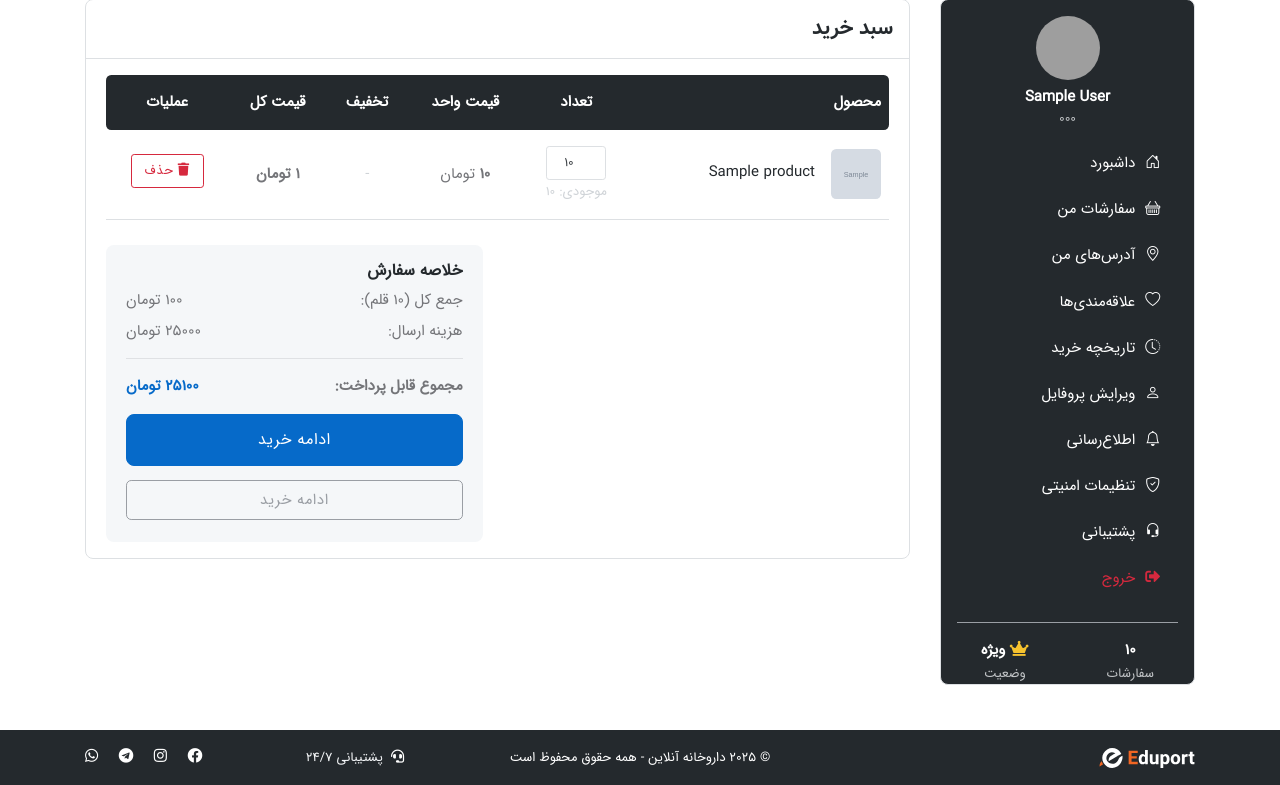
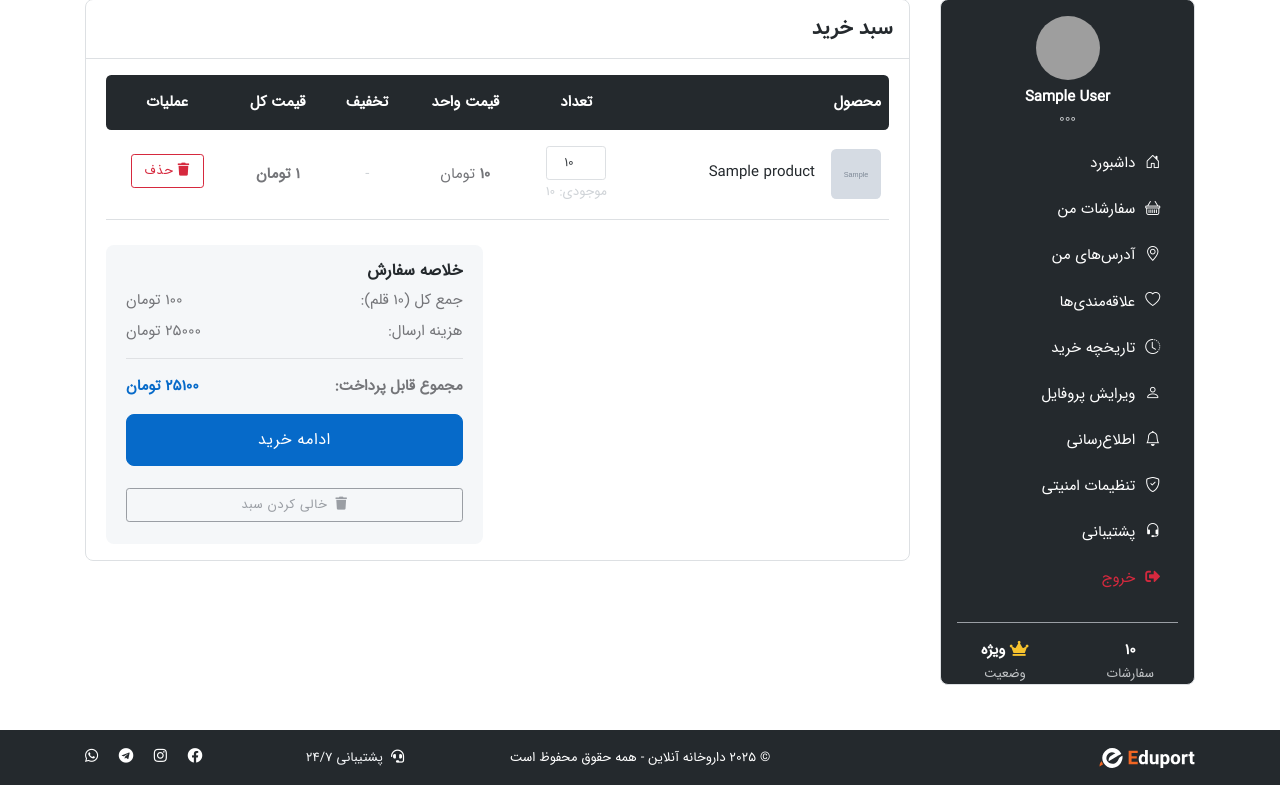
Before and after one commit to capamir/django-drug-store, a Django app: page /orders/cart/ in a window 1280 px wide. Shown: the part 428-1213 px from the top of the page. Run offline with Django 5.2, Linux system fonts and the light colour scheme; a user stored in the database is signed in; tables that the repository leaves empty hold one stand-in row (values such as "Sample post"); grey boxes marked "Sample" are stand-in pictures; some libraries are stand-ins or nearby versions; grey boxes are pictures that could not be loaded.

Commit message:
ClearCartView

```diff
--- a/orders/templates/orders/cart_detail.html
+++ b/orders/templates/orders/cart_detail.html
@@ -173,9 +173,14 @@
                                     <a href="" class="btn btn-primary btn-lg">
                                         ادامه خرید
                                     </a>
-                                    <a href="{% url 'products:product_list' %}" class="btn btn-outline-secondary">
-                                        ادامه خرید
-                                    </a>
+                                    <form method="post" action="{% url 'orders:clear_cart' %}" class="mt-2">
+                                        {% csrf_token %}
+                                        <button type="submit"
+                                                class="btn btn-outline-secondary btn-sm w-100"
+                                                onclick="return confirm('آیا از خالی کردن سبد خرید مطمئن هستید؟')">
+                                            <i class="fas fa-trash me-2"></i>خالی کردن سبد
+                                        </button>
+                                    </form>
                                 </div>
                             </div>
                         </div>
--- a/orders/urls.py
+++ b/orders/urls.py
@@ -10,4 +10,5 @@ urlpatterns = [
     path('cart/add/<int:product_id>/', views.AddToCartView.as_view(), name='add_to_cart'),
     path('cart/update/<int:item_id>/', views.UpdateCartItemView.as_view(), name='update_cart_item'),
     path('cart/remove/<int:item_id>/', views.RemoveCartItemView.as_view(), name='remove_cart_item'),
+    path('cart/clear/', views.ClearCartView.as_view(), name='clear_cart'),
 ]
--- a/orders/views.py
+++ b/orders/views.py
@@ -216,3 +216,22 @@ class RemoveCartItemView(LoginRequiredMixin, View):
         )
 
         return redirect('orders:cart_detail')
+
+class ClearCartView(LoginRequiredMixin, View):
+    """Clear all items from user's cart"""
+
+    def post(self, request):
+        cart, created = Cart.objects.get_or_create(user=request.user)
+
+        if cart.items.exists():
+            items_count = cart.items.count()
+            cart.clear()  # Uses the clear() method we defined in the Cart model
+
+            messages.success(
+                request,
+                f'{items_count} محصول از سبد خرید حذف شد.'
+            )
+        else:
+            messages.info(request, 'سبد خرید شما قبلاً خالی است.')
+
+        return redirect('orders:cart_detail')
--- a/products/templates/includes/home/Discount.html
+++ b/products/templates/includes/home/Discount.html
@@ -57,7 +57,8 @@ Event START -->
                 <div class="w-100 mt-auto">
                   <!-- Category -->
                   {% if product.category %}
-                    <a href="{% url 'products:category_detail' slug=product.category.slug %}" class="badge text-bg-white fs-6 rounded-1">
+                    {% comment %} <a href="{% url 'products:category_detail' slug=product.category.slug %}" class="badge text-bg-white fs-6 rounded-1"> {% endcomment %}
+                    <a href="" class="badge text-bg-white fs-6 rounded-1">
                       <i class="fas fa-tag text-orange me-2"></i>{{ product.category.name }}
                     </a>
                   {% endif %}
@@ -79,7 +80,7 @@ Event START -->
                   <span class="text-success fw-bold">{{ product.effective_unit_price|floatformat:0 }} ریال</span>
                 </div>
 
-                <form method="post" action="{% url 'orders:cart_add' product.id %}" class="d-inline">
+                <form method="post" action="{% url 'orders:add_to_cart' product.id %}" class="d-inline">
                   {% csrf_token %}
                   <input type="hidden" name="quantity" value="1">
                   <button type="submit" class="btn btn-sm btn-primary-soft mb-0">
--- a/products/templates/includes/home/Recommended.html
+++ b/products/templates/includes/home/Recommended.html
@@ -38,7 +38,7 @@ Trending courses START -->
             <!-- Hover element -->
             <div class="card-img-overlay">
               <div class="card-element-hover d-flex justify-content-end">
-                <form method="post" action="{% url 'orders:cart_add' product.id %}">
+                <form method="post" action="{% url 'orders:add_to_cart' product.id %}">
                   {% csrf_token %}
                   <input type="hidden" name="quantity" value="1">
                   <button type="submit" class="icon-md bg-white rounded-circle text-center border-0">
@@ -57,7 +57,8 @@ Trending courses START -->
             <!-- Badge and Price -->
             <div class="d-flex justify-content-between align-items-center mb-0">
               {% if product.category %}
-                <a href="{% url 'products:category_detail' slug=product.category.slug %}" class="badge bg-info bg-opacity-10 text-info me-2">
+                {% comment %} <a href="{% url 'products:category_detail' slug=product.category.slug %}" class="badge bg-info bg-opacity-10 text-info me-2"> {% endcomment %}
+                <a href="" class="badge bg-info bg-opacity-10 text-info me-2">
                   <i class="fas fa-circle small fw-bold"></i> {{ product.category.name }}
                 </a>
               {% endif %}
```
